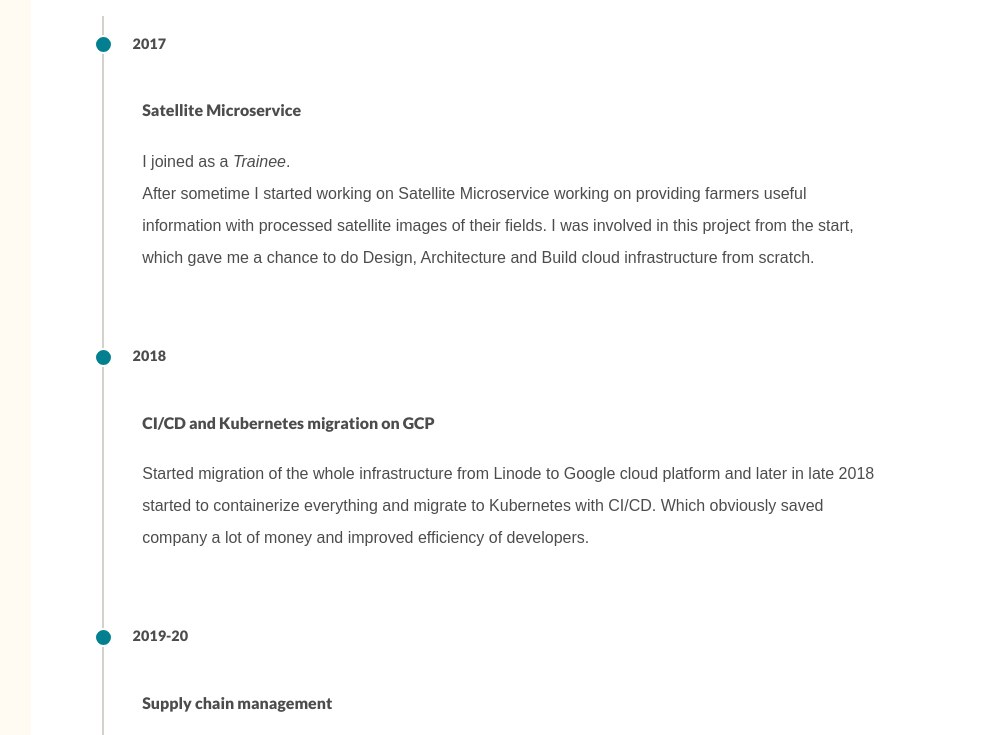
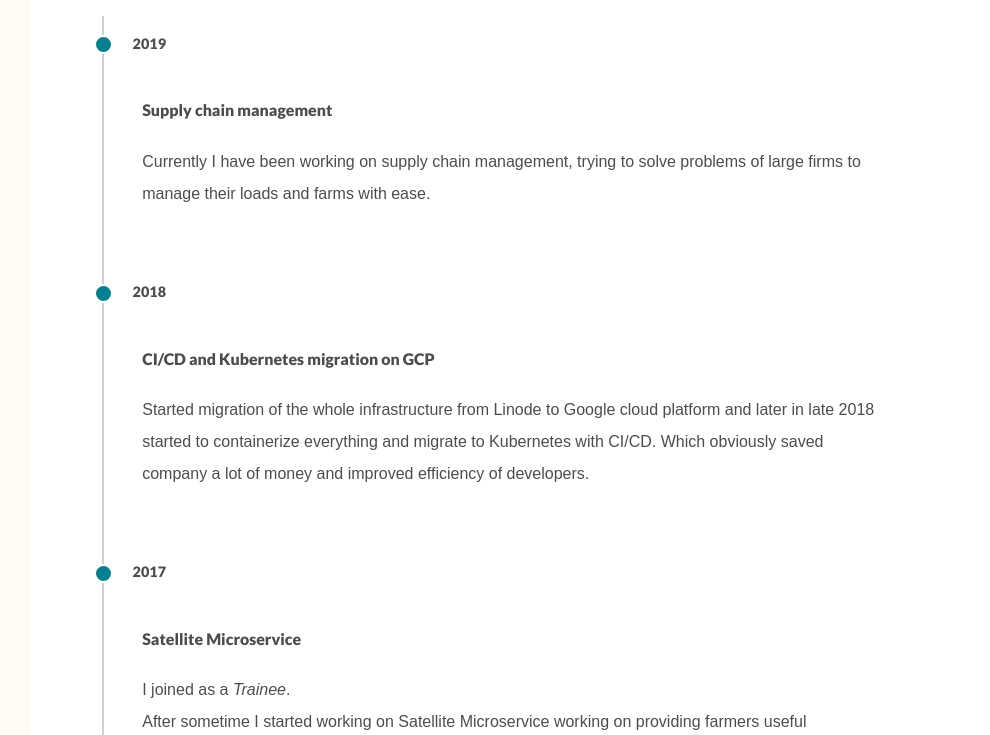
Before and after one commit to neeraj9194/portfolio, a plain HTML site: page index.html in a window 1280 px wide. Shown: the part 579-1314 px from the top of the page, 290-1280 px from the left. Drawn offline with Linux system fonts and the light colour scheme; a web font is replaced by a local one.

Commit message:
changed timeline

```diff
--- a/index.html
+++ b/index.html
@@ -111,13 +111,10 @@
                 various projects working in things like Satellite Microservice, Supply chain management, and DevOps(why not..).
                 Below are my few achievements.
             </p>
-            <div class="timeline-item" date-is='2017'>
-                <h5>Satellite Microservice</h5>
+            <div class="timeline-item" date-is='2019'>
+                <h5>Supply chain management</h5>
                 <p>
-                    I joined as a <i>Trainee</i>. <br>After sometime I started working on Satellite Microservice working on providing
-                    farmers useful information with processed satellite images of their fields.
-                    I was involved in this project from the start, which gave me a chance to do Design, Architecture and Build cloud infrastructure
-                    from scratch.
+                    Currently I have been working on supply chain management, trying to solve problems of large firms to manage their loads and farms with ease.
                 </p>
             </div>
             <div class="timeline-item" date-is='2018'>
@@ -128,10 +125,13 @@
                     of money and improved efficiency of developers.
                 </p>
             </div>
-            <div class="timeline-item" date-is='2019-20'>
-                <h5>Supply chain management</h5>
+            <div class="timeline-item" date-is='2017'>
+                <h5>Satellite Microservice</h5>
                 <p>
-                    Currently I have been working on supply chain management, trying to solve problems of large firms to manage their loads and farms with ease.
+                    I joined as a <i>Trainee</i>. <br>After sometime I started working on Satellite Microservice working on providing
+                    farmers useful information with processed satellite images of their fields.
+                    I was involved in this project from the start, which gave me a chance to do Design, Architecture and Build cloud infrastructure
+                    from scratch.
                 </p>
             </div>
         </section>
```
